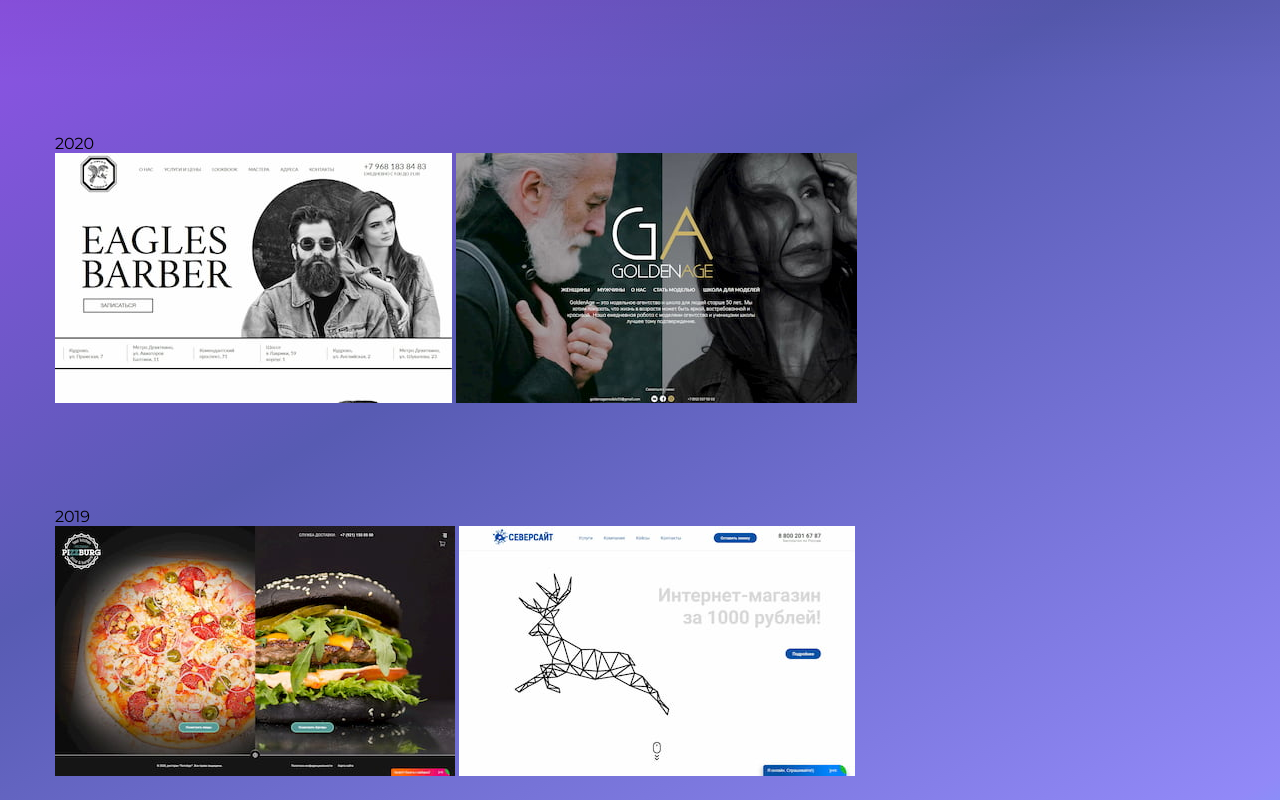
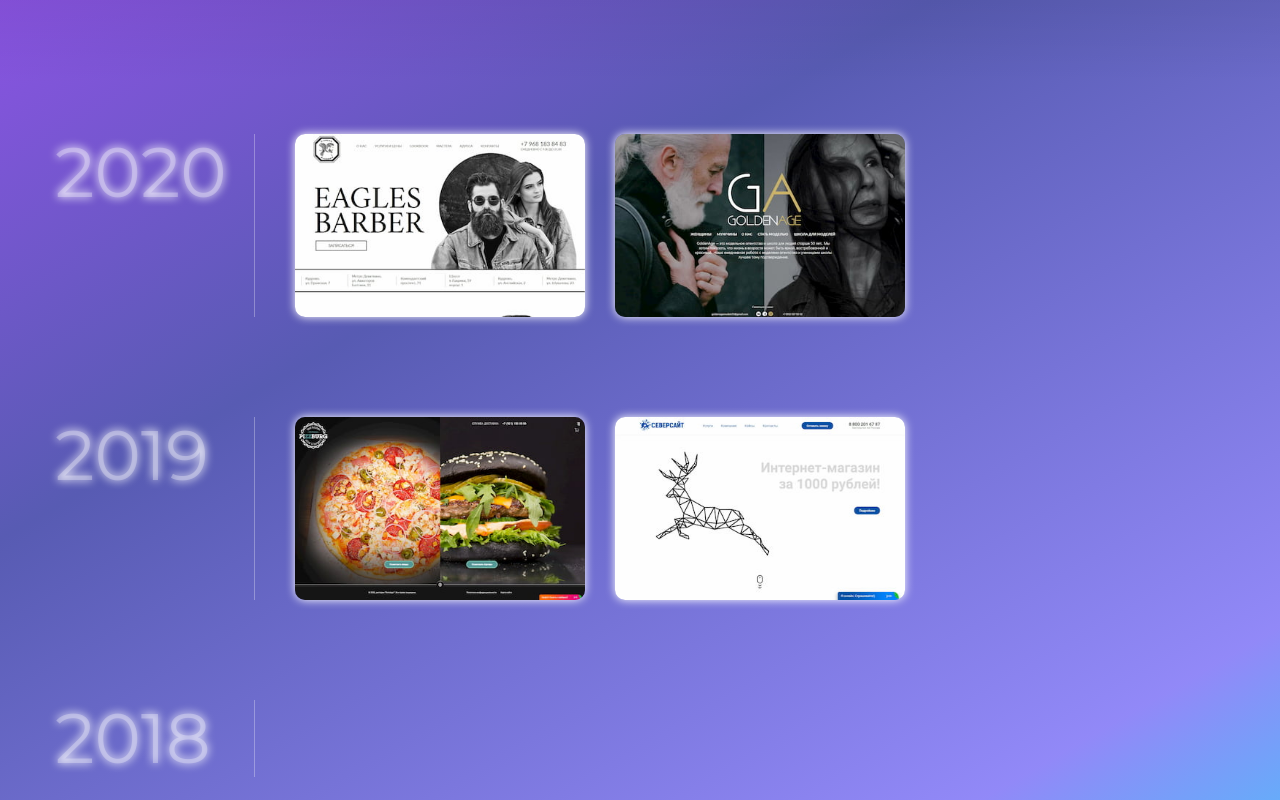
Before and after one commit to lenaryan/lenaryan.github.io, a website: page works/index.html in a window 1280 px wide. Shown: the part 600-1400 px from the top of the page. Drawn offline with Linux system fonts and the light colour scheme.

Commit message:
base styles for the works page

```diff
--- a/src/css/main.css
+++ b/src/css/main.css
@@ -258,3 +258,43 @@
     padding: 100px 0 110px;
     background-image: linear-gradient(to top, rgba(34, 34, 34, 0.3) 10%, rgba(141, 141, 141, 0.06) 100%);
 }
+
+.year__container {
+    display: grid;
+    grid-template-columns: 200px 1fr;
+    grid-gap: 40px;
+}
+
+.year__works {
+    display: grid;
+    grid-template-columns: repeat(auto-fill, minmax(250px, 1fr));
+    grid-gap: 35px 30px;
+}
+
+.year__work {
+    box-shadow: var(--white-shining);
+    border-radius: 10px;
+    overflow: hidden;
+}
+
+.year__img {
+    display: block;
+    width: 100%;
+    height: 100%;
+    object-fit: cover;
+    object-position: center;
+}
+
+.year__number {
+    border-right: 1px solid rgba(255, 255, 255, 0.3);
+}
+
+.year__span {
+    font-weight: 'Montserrat-Medium';
+    font-size: 70px;
+    line-height: 1.1;
+    position: sticky;
+    top: 100px;
+    color: rgba(255,255,255,0.3);
+    text-shadow: var(--white-shining);
+}
--- a/works/index.html
+++ b/works/index.html
@@ -32,31 +32,39 @@
     </section>
 
     <section class="year">
-        <div class="container container__year">
+        <div class="container year__container">
             <div class="year__number">
                 <span class="year__span">2020</span>
             </div>
             <div class="year__works">
-                <img src="/src/img/works/works-barber.jpg" alt="Eagles Barber" class="year__work">
-                <img src="/src/img/works/works-golden.jpg" alt="Golden Age Agency" class="year__work">
+                <div class="year__work">
+                    <img src="/src/img/works/works-barber.jpg" alt="Eagles Barber" class="year__img">
+                </div>
+                <div class="year__work">
+                    <img src="/src/img/works/works-golden.jpg" alt="Golden Age Agency" class="year__img">
+                </div>
             </div>
         </div>
     </section>
 
     <section class="year">
-        <div class="container container__year">
+        <div class="container year__container">
             <div class="year__number">
                 <span class="year__span">2019</span>
             </div>
             <div class="year__works">
-                <img src="/src/img/works/works-pizzburg.jpg" alt="Pizzburg" class="year__work">
-                <img src="/src/img/works/works-seversait.jpg" alt="Seversait" class="year__work">
+                <div class="year__work">
+                    <img src="/src/img/works/works-pizzburg.jpg" alt="Pizzburg" class="year__img">
+                </div>
+                <div class="year__work">
+                    <img src="/src/img/works/works-seversait.jpg" alt="Seversait" class="year__img">
+                </div>
             </div>
         </div>
     </section>
 
     <section class="year">
-        <div class="container container__year">
+        <div class="container year__container">
             <div class="year__number">
                 <span class="year__span">2018</span>
             </div>
@@ -66,12 +74,14 @@
     </section>
 
     <section class="year">
-        <div class="container container__year">
+        <div class="container year__container">
             <div class="year__number">
                 <span class="year__span">2017</span>
             </div>
             <div class="year__works">
-                <img src="/src/img/works/works-transart.jpg" alt="Transart" class="year__work">
+                <div class="year__work">
+                    <img src="/src/img/works/works-transart.jpg" alt="Transart" class="year__img">
+                </div>
             </div>
         </div>
     </section>
```
Also changed, not shown: build/css/style.css.
